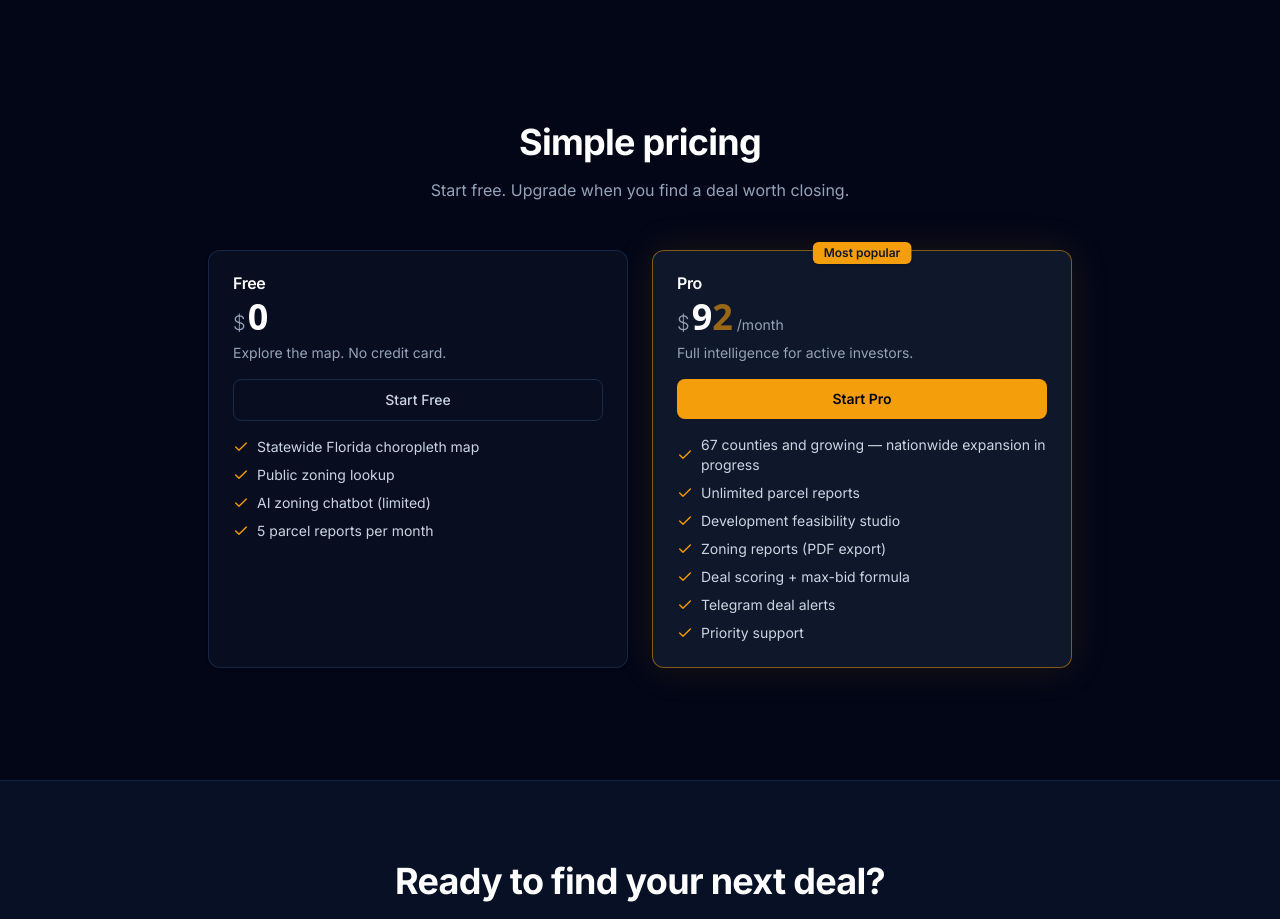
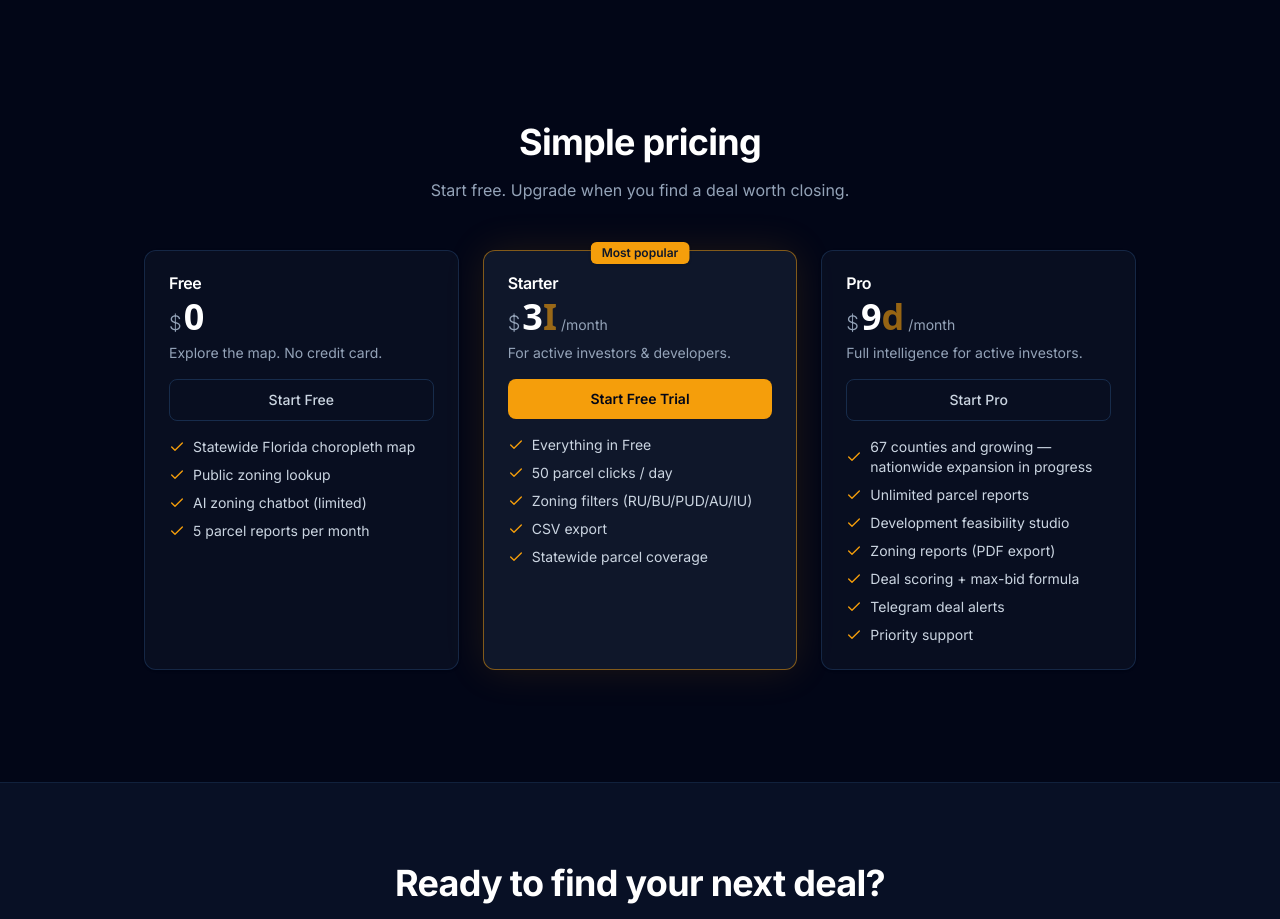
Before and after one commit to breverdbidder/zonewise-web, a Next.js app: page / in a window 1280 px wide. Shown: the part 5860-6779 px from the top of the page. Built offline with nearby package versions, Linux system fonts and the light colour scheme; no server answers; the database is empty.

Commit message:
fix(pricing): homepage tier list now mirrors /pricing — adds Starter $39, moves Most-popular badge from Pro to Starter (contradictory anchoring, audit finding)

```diff
--- a/components/landing/PricingSection.tsx
+++ b/components/landing/PricingSection.tsx
@@ -23,6 +23,28 @@ const plans = [
       '5 parcel reports per month',
     ],
   },
+  // Tier list mirrors /pricing exactly — the two drifted (homepage showed
+  // Free+Pro with "Most popular" on Pro while /pricing showed three tiers
+  // with "Most popular" on Starter), which is contradictory price anchoring
+  // on the same site. Flagged by the 2026-08-20 audit. Change /pricing and
+  // this list together.
+  {
+    name: 'Starter',
+    price: '39',
+    prefix: '$',
+    description: 'For active investors & developers.',
+    cta: 'Start Free Trial',
+    href: '/sign-up?plan=starter',
+    highlighted: true,
+    badge: 'Most popular',
+    features: [
+      'Everything in Free',
+      '50 parcel clicks / day',
+      'Zoning filters (RU/BU/PUD/AU/IU)',
+      'CSV export',
+      'Statewide parcel coverage',
+    ],
+  },
   {
     name: 'Pro',
     price: '99',
@@ -30,8 +52,7 @@ const plans = [
     description: 'Full intelligence for active investors.',
     cta: 'Start Pro',
     href: '/sign-up?plan=pro',
-    highlighted: true,
-    badge: 'Most popular',
+    highlighted: false,
     features: [
       '67 counties and growing — nationwide expansion in progress',
       'Unlimited parcel reports',
@@ -47,12 +68,12 @@ const plans = [
 export function PricingSection() {
   return (
     <section className="bg-[#020617] py-20 sm:py-28" id="pricing">
-      <div className="mx-auto max-w-4xl px-4">
+      <div className="mx-auto max-w-5xl px-4">
         <div className="mb-12 text-center">
           <h2 className="text-3xl sm:text-4xl font-bold text-white mb-4">Simple pricing</h2>
           <p className="text-slate-400">Start free. Upgrade when you find a deal worth closing.</p>
         </div>
-        <div className="grid grid-cols-1 md:grid-cols-2 gap-6">
+        <div className="grid grid-cols-1 md:grid-cols-3 gap-6">
           {plans.map((plan) => (
             <Card
               key={plan.name}
```
